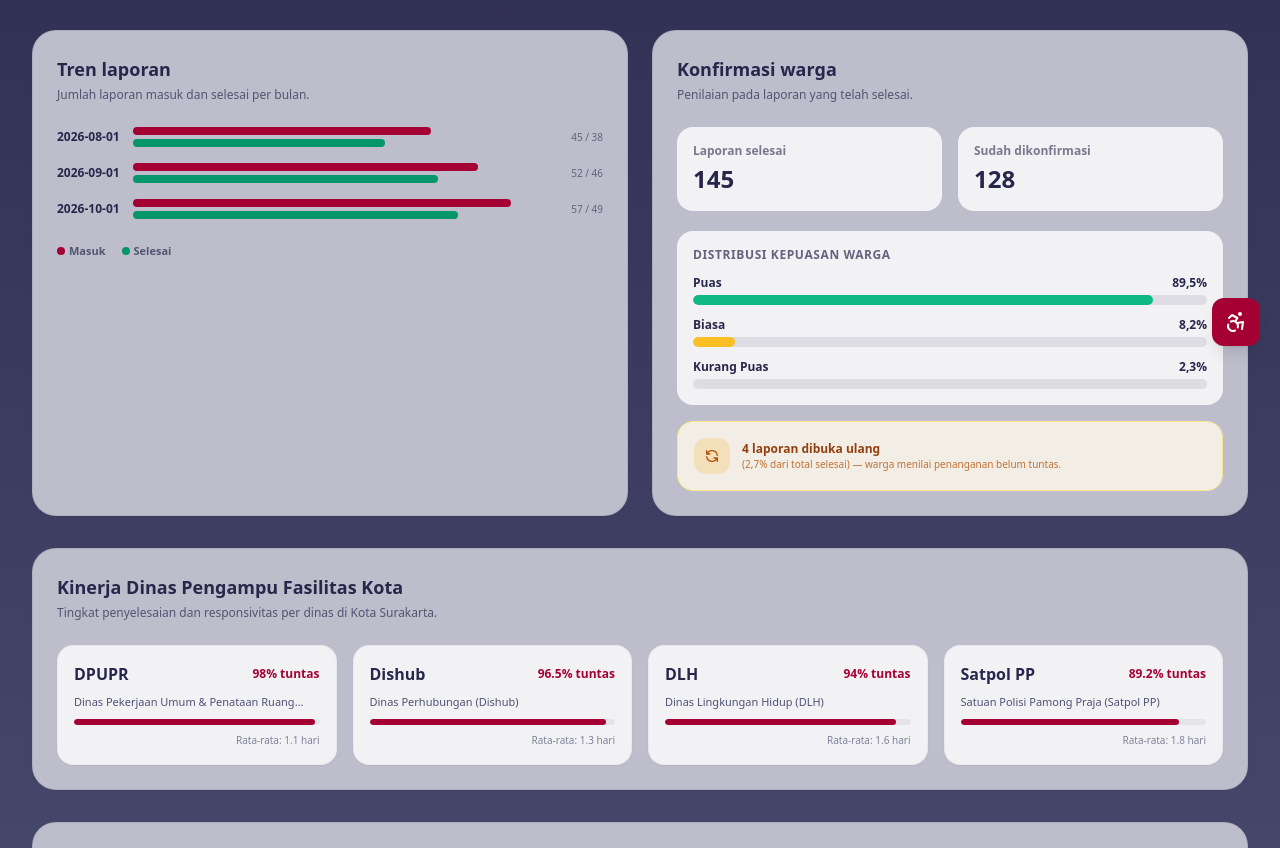
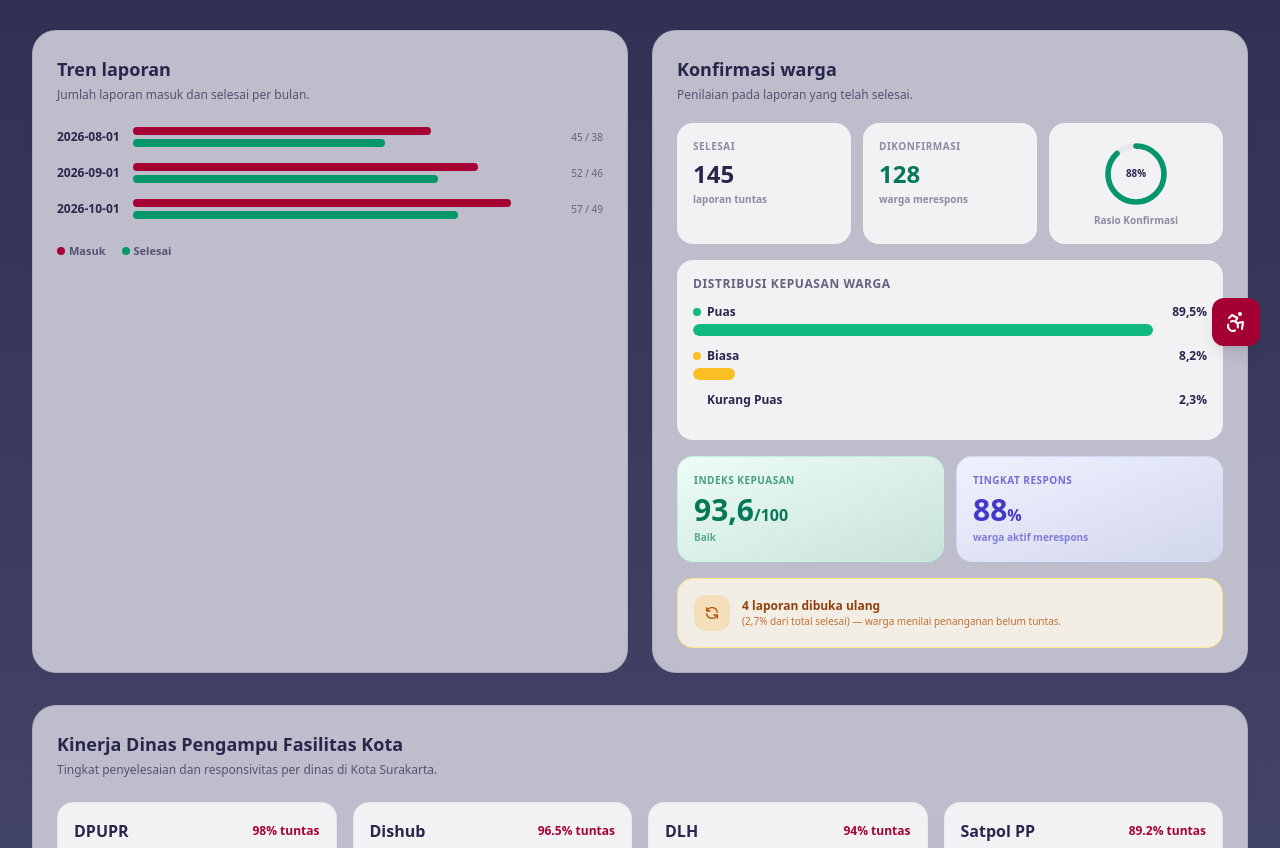
Before and after one commit to joselinputri/BE-MIA, a Next.js app: page /papan-tanggap in a window 1280 px wide. Shown: the part 434-1282 px from the top of the page. Built offline with nearby package versions, Linux system fonts and the light colour scheme; no server answers.

Commit message:
fix: hapus 3D hero scene, perkaya panel Konfirmasi Warga (donut rasio, indeks kepuasan, tingkat respons)

```diff
--- a/src/app/page.tsx
+++ b/src/app/page.tsx
@@ -161,7 +161,7 @@ export default function Beranda() {
           aria-label="Hero"
           className="bg-hero text-navy relative overflow-hidden rounded-3xl px-6 py-12 shadow-lg sm:px-10 sm:py-16 md:py-20"
         >
-          <HeroScene3D />
+          <GearHero />
           <div className="relative z-10 flex flex-col md:flex-row md:items-center justify-between gap-8">
             <div className="max-w-xl">
               <h1 className="text-4xl font-extrabold leading-tight sm:text-5xl md:text-6xl">
--- a/src/app/papan-tanggap/page.tsx
+++ b/src/app/papan-tanggap/page.tsx
@@ -135,37 +135,59 @@ export default function PapanTanggapPage() {
               <p className="mt-6 text-sm text-navy/60">
                 {loading ? 'Memuat konfirmasi…' : 'Data konfirmasi tidak tersedia karena data gagal dimuat.'}
               </p>
-            ) : (
-              <>
-                <dl className="mt-6 grid grid-cols-2 gap-4">
+            ) : (() => {
+              const k = dashboard.konfirmasi;
+              const rasio = k.total_selesai > 0 ? Math.round((k.total_dikonfirmasi / k.total_selesai) * 100) : 0;
+              const circumference = 2 * Math.PI * 40;
+              const strokeDash = (rasio / 100) * circumference;
+
+              return (
+                <div className="mt-5 space-y-4">
+                  {/* Row 1: Stat cards + donut */}
+                  <div className="grid grid-cols-3 gap-3">
                     <div className="rounded-2xl bg-white/80 p-4">
-                    <dt className="text-xs font-bold text-navy/60">Laporan selesai</dt>
-                    <dd className="mt-1 text-2xl font-extrabold text-navy">
-                      {formatAngka(dashboard.konfirmasi.total_selesai)}
-                    </dd>
+                      <dt className="text-[10px] font-bold uppercase tracking-wider text-navy/50">Selesai</dt>
+                      <dd className="mt-1 text-2xl font-black text-navy">{formatAngka(k.total_selesai)}</dd>
+                      <p className="text-[10px] text-navy/50 font-semibold mt-0.5">laporan tuntas</p>
                     </div>
                     <div className="rounded-2xl bg-white/80 p-4">
-                    <dt className="text-xs font-bold text-navy/60">Sudah dikonfirmasi</dt>
-                    <dd className="mt-1 text-2xl font-extrabold text-navy">
-                      {formatAngka(dashboard.konfirmasi.total_dikonfirmasi)}
-                    </dd>
+                      <dt className="text-[10px] font-bold uppercase tracking-wider text-navy/50">Dikonfirmasi</dt>
+                      <dd className="mt-1 text-2xl font-black text-emerald-700">{formatAngka(k.total_dikonfirmasi)}</dd>
+                      <p className="text-[10px] text-navy/50 font-semibold mt-0.5">warga merespons</p>
                     </div>
-                </dl>
+                    <div className="rounded-2xl bg-white/80 p-4 flex flex-col items-center justify-center">
+                      <svg width="70" height="70" viewBox="0 0 100 100" className="shrink-0">
+                        <circle cx="50" cy="50" r="40" fill="none" stroke="#e5e7eb" strokeWidth="8" />
+                        <circle
+                          cx="50" cy="50" r="40" fill="none" stroke="#059669" strokeWidth="8"
+                          strokeDasharray={`${strokeDash} ${circumference}`}
+                          strokeLinecap="round"
+                          transform="rotate(-90 50 50)"
+                          className="transition-all duration-700"
+                        />
+                        <text x="50" y="54" textAnchor="middle" className="text-sm font-black fill-navy">{rasio}%</text>
+                      </svg>
+                      <p className="text-[10px] font-bold text-navy/50 mt-1">Rasio Konfirmasi</p>
+                    </div>
+                  </div>
 
-                {/* Distribusi Kepuasan — horizontal bar chart */}
-                <div className="mt-5 space-y-3 rounded-2xl bg-white/80 p-4">
+                  {/* Row 2: Distribusi Kepuasan */}
+                  <div className="space-y-3 rounded-2xl bg-white/80 p-4">
                     <h3 className="text-xs font-extrabold uppercase tracking-wider text-navy/70">Distribusi Kepuasan Warga</h3>
                     {[
-                    { label: 'Puas', persen: dashboard.konfirmasi.persen_puas, warna: 'bg-emerald-500' },
-                    { label: 'Biasa', persen: dashboard.konfirmasi.persen_biasa, warna: 'bg-amber-400' },
-                    { label: 'Kurang Puas', persen: dashboard.konfirmasi.persen_kurang_puas, warna: 'bg-rose-500' },
+                      { label: 'Puas', persen: k.persen_puas, warna: 'bg-emerald-500', dotWarna: 'bg-emerald-500' },
+                      { label: 'Biasa', persen: k.persen_biasa, warna: 'bg-amber-400', dotWarna: 'bg-amber-400' },
+                      { label: 'Kurang Puas', persen: k.persen_kurang_puas, warna: 'bg-rose-500', dotWarna: 'bg-rose-500' },
                     ].map((item) => (
                       <div key={item.label} className="space-y-1">
                         <div className="flex items-center justify-between text-xs">
-                        <span className="font-bold text-navy">{item.label}</span>
+                          <span className="font-bold text-navy flex items-center gap-1.5">
+                            <span className={`inline-block size-2 rounded-full ${item.dotWarna}`} />
+                            {item.label}
+                          </span>
                           <span className="font-extrabold text-navy">{formatAngka(item.persen)}%</span>
                         </div>
-                      <div className="h-2.5 w-full overflow-hidden rounded-full bg-navy/10">
+                        <div className="h-3 w-full overflow-hidden rounded-full bg-navy/8">
                           <div
                             className={`h-full rounded-full ${item.warna} transition-all duration-700`}
                             style={{ width: `${Math.max(2, item.persen)}%` }}
@@ -175,24 +197,47 @@ export default function PapanTanggapPage() {
                     ))}
                   </div>
 
-                {/* Dibuka ulang */}
-                {dashboard.konfirmasi.total_dibuka_ulang > 0 && (
-                  <div className="mt-4 flex items-center gap-3 rounded-2xl border border-amber-200 bg-amber-50/80 p-4">
+                  {/* Row 3: Indeks Kepuasan & Rata-rata Waktu */}
+                  <div className="grid grid-cols-2 gap-3">
+                    <div className="rounded-2xl bg-gradient-to-br from-emerald-50 to-emerald-100/60 p-4 border border-emerald-200/50">
+                      <p className="text-[10px] font-bold uppercase tracking-wider text-emerald-700/70">Indeks Kepuasan</p>
+                      <p className="mt-1 text-3xl font-black text-emerald-700">
+                        {formatAngka(k.persen_puas + k.persen_biasa * 0.5)}<span className="text-base font-bold">/100</span>
+                      </p>
+                      <p className="text-[10px] text-emerald-700/60 font-semibold mt-0.5">
+                        {k.persen_puas + k.persen_biasa * 0.5 >= 70 ? 'Baik' : k.persen_puas + k.persen_biasa * 0.5 >= 50 ? 'Cukup' : 'Perlu Perbaikan'}
+                      </p>
+                    </div>
+                    <div className="rounded-2xl bg-gradient-to-br from-indigo-50 to-indigo-100/60 p-4 border border-indigo-200/50">
+                      <p className="text-[10px] font-bold uppercase tracking-wider text-indigo-700/70">Tingkat Respons</p>
+                      <p className="mt-1 text-3xl font-black text-indigo-700">
+                        {rasio}<span className="text-base font-bold">%</span>
+                      </p>
+                      <p className="text-[10px] text-indigo-700/60 font-semibold mt-0.5">
+                        warga aktif merespons
+                      </p>
+                    </div>
+                  </div>
+
+                  {/* Row 4: Dibuka ulang */}
+                  {k.total_dibuka_ulang > 0 && (
+                    <div className="flex items-center gap-3 rounded-2xl border border-amber-200 bg-amber-50/80 p-4">
                       <div className="grid size-9 shrink-0 place-items-center rounded-xl bg-amber-500/20">
                         <svg className="h-4 w-4 text-amber-700" fill="none" viewBox="0 0 24 24" stroke="currentColor" strokeWidth={2}><path strokeLinecap="round" strokeLinejoin="round" d="M4 4v5h.582m15.356 2A8.001 8.001 0 004.582 9m0 0H9m11 11v-5h-.581m0 0a8.003 8.003 0 01-15.357-2m15.357 2H15" /></svg>
                       </div>
                       <div>
                         <p className="text-xs font-extrabold text-amber-800">
-                        {formatAngka(dashboard.konfirmasi.total_dibuka_ulang)} laporan dibuka ulang
+                          {formatAngka(k.total_dibuka_ulang)} laporan dibuka ulang
                         </p>
                         <p className="text-[10px] text-amber-700/80">
-                        ({formatAngka(dashboard.konfirmasi.persen_dibuka_ulang)}% dari total selesai) — warga menilai penanganan belum tuntas.
+                          ({formatAngka(k.persen_dibuka_ulang)}% dari total selesai) — warga menilai penanganan belum tuntas.
                         </p>
                       </div>
                     </div>
                   )}
-              </>
-            )}
+                </div>
+              );
+            })()}
           </div>
         </section>
       </Reveal>
```
Lines whose indentation alone changed are shown as unchanged.
